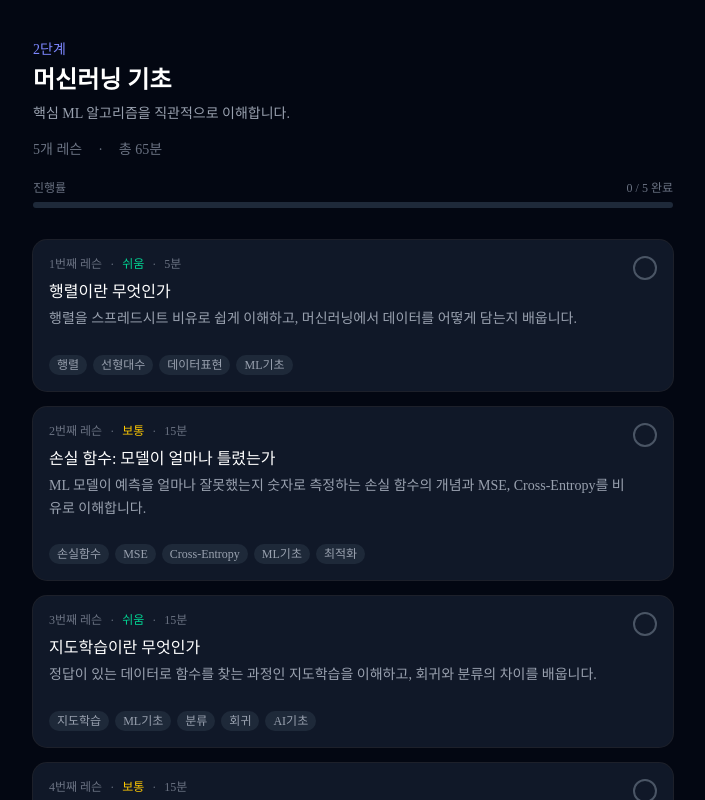
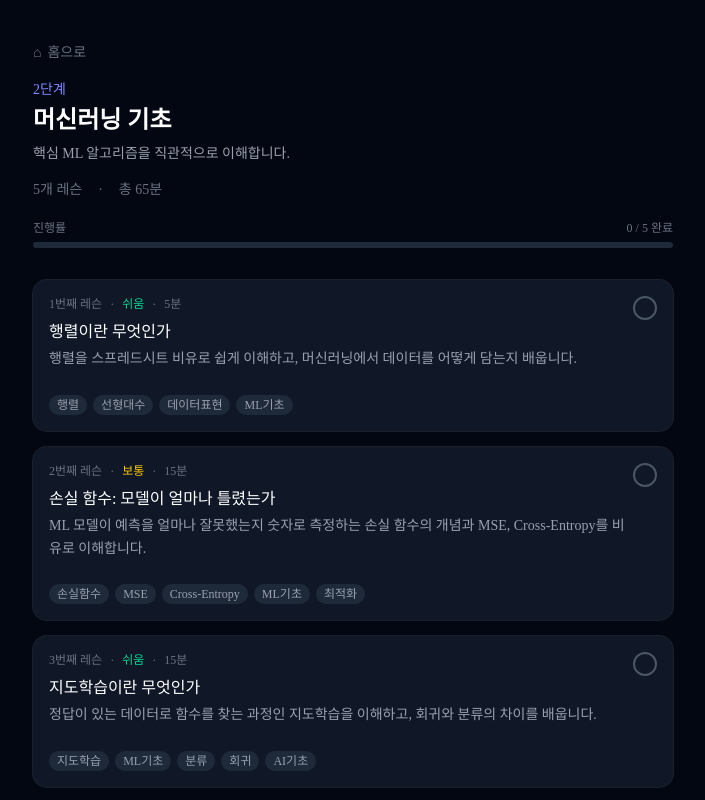
Before and after one commit to SuLim-creator/ai-learning-app, a Next.js app: page /learn/ml-basics in a window 1280 px wide. Shown: the top 800 px of the page, without its empty margins (287-992 px from the left). Built offline with nearby package versions, Linux system fonts and the light colour scheme.

Commit message:
feat: add home button to all pages
Add HomeButton component (app/components/home-button.tsx) and place it
on every non-root page: lesson detail, all 5 stage list pages, and dashboard.

Co-Authored-By: Claude Sonnet 4.6 <noreply@anthropic.com>

```diff
--- a/app/components/dashboard-client.tsx
+++ b/app/components/dashboard-client.tsx
@@ -2,6 +2,7 @@
 
 import { useState, useEffect, useMemo } from "react";
 import Link from "next/link";
+import { HomeButton } from "@/app/components/home-button";
 import { Lesson } from "@/lib/types/lesson";
 import {
   getCompletedLessonIds,
@@ -115,6 +116,9 @@ export function DashboardClient({ stages }: { stages: Stage[] }) {
       <div className="mx-auto max-w-2xl px-4 py-10">
         {/* 헤더 */}
         <div className="mb-8">
+          <div className="mb-4">
+            <HomeButton />
+          </div>
           <h1 className="mb-1 text-2xl font-bold text-white">학습 대시보드</h1>
           <p className="text-sm text-gray-400">나의 AI 학습 현황</p>
         </div>
--- /dev/null
+++ b/app/components/home-button.tsx
@@ -0,0 +1,15 @@
+"use client";
+
+import Link from "next/link";
+
+export function HomeButton() {
+  return (
+    <Link
+      href="/"
+      className="inline-flex items-center gap-1.5 text-sm text-gray-500 hover:text-gray-300 transition-colors"
+    >
+      <span>⌂</span>
+      <span>홈으로</span>
+    </Link>
+  );
+}
--- a/app/components/lesson-detail.tsx
+++ b/app/components/lesson-detail.tsx
@@ -10,6 +10,7 @@ import {
   MatrixTransform,
 } from "@/app/components/visualizations";
 import { markLessonComplete, isLessonComplete } from "@/lib/progress";
+import { HomeButton } from "@/app/components/home-button";
 
 const SECTION_TYPE_LABEL: Record<string, string> = {
   text: "개념",
@@ -102,13 +103,16 @@ export function LessonDetail({
     <div className="min-h-screen bg-gray-950 text-gray-100">
       <div className="mx-auto max-w-2xl px-4 py-10">
         <div className="mb-8">
+          <div className="mb-4 flex items-center gap-4">
             <button
               onClick={() => router.push(`/learn/${stageSlug}`)}
-            className="mb-4 flex items-center gap-1.5 text-sm text-gray-500 hover:text-gray-300 transition-colors"
+              className="flex items-center gap-1.5 text-sm text-gray-500 hover:text-gray-300 transition-colors"
             >
               <span>←</span>
               <span>{stageTitle}</span>
             </button>
+            <HomeButton />
+          </div>
           <h1 className="mb-2 text-2xl font-bold text-white">{lesson.title}</h1>
           <p className="text-sm leading-relaxed text-gray-400">
             {lesson.description}
--- a/app/learn/ai-apps/page.tsx
+++ b/app/learn/ai-apps/page.tsx
@@ -1,6 +1,7 @@
 import { getLessons } from "@/lib/lessons";
 import { LessonCard } from "@/app/components/lesson-card";
 import { StageProgressBar } from "@/app/components/stage-progress-bar";
+import { HomeButton } from "@/app/components/home-button";
 
 export default function AiAppsPage() {
   const lessons = getLessons("ai-apps");
@@ -9,6 +10,9 @@ export default function AiAppsPage() {
     <div className="min-h-screen bg-gray-950 text-gray-100">
       <div className="mx-auto max-w-2xl px-4 py-10">
         <div className="mb-8">
+          <div className="mb-4">
+            <HomeButton />
+          </div>
           <p className="mb-1 text-sm text-indigo-400">5단계</p>
           <h1 className="mb-2 text-2xl font-bold text-white">AI 실전 응용</h1>
           <p className="text-sm text-gray-400">
--- a/app/learn/dl-basics/page.tsx
+++ b/app/learn/dl-basics/page.tsx
@@ -1,6 +1,7 @@
 import { getLessons } from "@/lib/lessons";
 import { LessonCard } from "@/app/components/lesson-card";
 import { StageProgressBar } from "@/app/components/stage-progress-bar";
+import { HomeButton } from "@/app/components/home-button";
 
 export default function DlBasicsPage() {
   const lessons = getLessons("dl-basics");
@@ -9,6 +10,9 @@ export default function DlBasicsPage() {
     <div className="min-h-screen bg-gray-950 text-gray-100">
       <div className="mx-auto max-w-2xl px-4 py-10">
         <div className="mb-8">
+          <div className="mb-4">
+            <HomeButton />
+          </div>
           <p className="mb-1 text-sm text-indigo-400">3단계</p>
           <h1 className="mb-2 text-2xl font-bold text-white">딥러닝 입문</h1>
           <p className="text-sm text-gray-400">
--- a/app/learn/math-basics/page.tsx
+++ b/app/learn/math-basics/page.tsx
@@ -1,6 +1,7 @@
 import { getLessons } from "@/lib/lessons";
 import { LessonCard } from "@/app/components/lesson-card";
 import { StageProgressBar } from "@/app/components/stage-progress-bar";
+import { HomeButton } from "@/app/components/home-button";
 
 export default function MathBasicsPage() {
   const lessons = getLessons("math-basics");
@@ -10,6 +11,9 @@ export default function MathBasicsPage() {
       <div className="mx-auto max-w-2xl px-4 py-10">
         {/* 헤더 */}
         <div className="mb-8">
+          <div className="mb-4">
+            <HomeButton />
+          </div>
           <p className="mb-1 text-sm text-indigo-400">1단계</p>
           <h1 className="mb-2 text-2xl font-bold text-white">수학 기초</h1>
           <p className="text-sm text-gray-400">
--- a/app/learn/ml-basics/page.tsx
+++ b/app/learn/ml-basics/page.tsx
@@ -1,6 +1,7 @@
 import { getLessons } from "@/lib/lessons";
 import { LessonCard } from "@/app/components/lesson-card";
 import { StageProgressBar } from "@/app/components/stage-progress-bar";
+import { HomeButton } from "@/app/components/home-button";
 
 export default function MlBasicsPage() {
   const lessons = getLessons("ml-basics");
@@ -9,6 +10,9 @@ export default function MlBasicsPage() {
     <div className="min-h-screen bg-gray-950 text-gray-100">
       <div className="mx-auto max-w-2xl px-4 py-10">
         <div className="mb-8">
+          <div className="mb-4">
+            <HomeButton />
+          </div>
           <p className="mb-1 text-sm text-indigo-400">2단계</p>
           <h1 className="mb-2 text-2xl font-bold text-white">머신러닝 기초</h1>
           <p className="text-sm text-gray-400">
--- a/app/learn/nlp-basics/page.tsx
+++ b/app/learn/nlp-basics/page.tsx
@@ -1,6 +1,7 @@
 import { getLessons } from "@/lib/lessons";
 import { LessonCard } from "@/app/components/lesson-card";
 import { StageProgressBar } from "@/app/components/stage-progress-bar";
+import { HomeButton } from "@/app/components/home-button";
 
 export default function NlpBasicsPage() {
   const lessons = getLessons("nlp-basics");
@@ -9,6 +10,9 @@ export default function NlpBasicsPage() {
     <div className="min-h-screen bg-gray-950 text-gray-100">
       <div className="mx-auto max-w-2xl px-4 py-10">
         <div className="mb-8">
+          <div className="mb-4">
+            <HomeButton />
+          </div>
           <p className="mb-1 text-sm text-indigo-400">4단계</p>
           <h1 className="mb-2 text-2xl font-bold text-white">자연어 처리</h1>
           <p className="text-sm text-gray-400">
```
Lines whose indentation alone changed are shown as unchanged.
